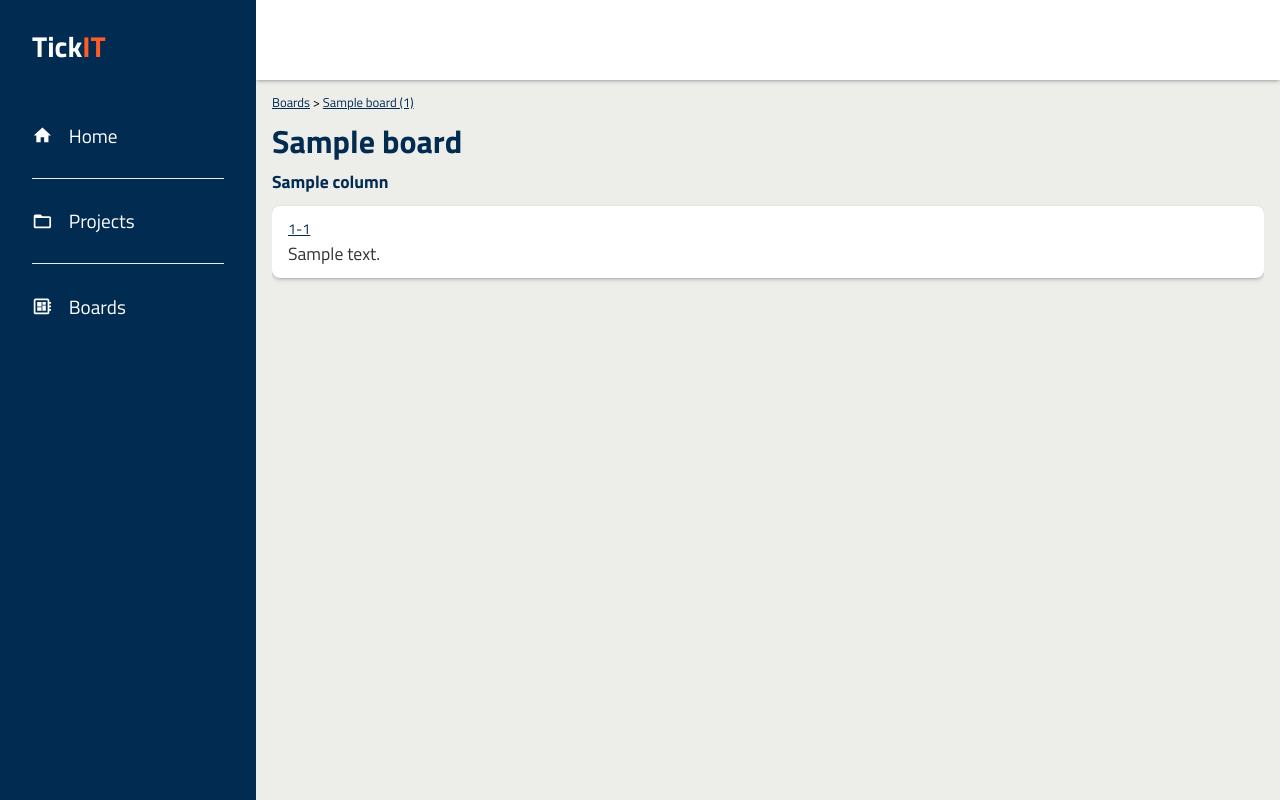
After one commit to Neatoro/tickit, a Node project: template src/rendering/views/board/board.hbs in a window 1280 px wide. The commit adds this page. Run offline with Node 20 templates, Linux system fonts and the light colour scheme; the template is opened without the code that fills it: most values are stand-ins (such as "Sample title", 1, 10 or a date in 2020).

Commit message:
Add basic kanban board

```diff
--- a/example/simple-project/two.yaml
+++ b/example/simple-project/two.yaml
@@ -36,7 +36,7 @@ tickettypes:
             target: Open
 
 boards:
-  - name: Kanban Board
+  - name: Project Board
     columns:
       - name: Open
         status:
--- a/src/rendering/partials/layout.hbs
+++ b/src/rendering/partials/layout.hbs
@@ -14,7 +14,9 @@
     {{> navigation }}
     <header class="app__header"></header>
     <main class="app__content">
-        {{> @partial-block }}
+        <div class="app__content__container">
+          {{> @partial-block }}
+        </div>
     </main>
 
     {{#if js}}
--- a/src/rendering/partials/navigation.hbs
+++ b/src/rendering/partials/navigation.hbs
@@ -19,7 +19,7 @@
       <svg class="icon">
         <use xlink:href="/icons/icons.svg#icon-developer_board" />
       </svg>
-      <a href='/project'>Boards</a>
+      <a href='/board'>Boards</a>
     </li>
   </ul>
 </nav>
--- /dev/null
+++ b/src/rendering/public/css/components/kanban.css
@@ -0,0 +1,29 @@
+.kanban {
+  display: grid;
+  grid-template-columns: repeat(auto-fit, minmax(250px, 1fr));
+  gap: 16px;
+}
+
+.kanban__column {
+  min-height: 200px;
+  overflow-y: auto;
+}
+
+.kanban__column__title {
+  font-size: 1.1rem;
+  font-weight: 700;
+
+  color: var(--primary-color);
+
+  margin-bottom: 16px;
+}
+
+.card__link {
+  display: inline-block;
+  margin-bottom: 8px;
+  font-size: 0.9rem;
+}
+
+.card__title {
+  font-size: 1.1rem;
+}
--- a/src/rendering/public/css/main.css
+++ b/src/rendering/public/css/main.css
@@ -6,6 +6,7 @@
 @import 'components/box.css';
 @import 'components/breadcumb.css';
 @import 'components/button.css';
+@import 'components/kanban.css';
 @import 'components/navigation.css';
 @import 'components/table-list.css';
 @import 'components/ticket-field.css';
@@ -49,10 +50,20 @@ body {
 .app__header {
   background-color: var(--box-background);
   box-shadow: var(--box-shadow);
+  z-index: 1;
 }
 
 .app__content {
   padding: 16px;
+  overflow-y: auto;
+  overflow-x: hidden;
+}
+
+@media (min-width: 1500px) {
+  .app__content__container {
+    width: 80%;
+    margin: 0 auto;
+  }
 }
 
 .app__title {
@@ -62,13 +73,6 @@ body {
   margin-bottom: 16px;
 
   color: var(--primary-color);
-}
-
-@media (min-width: 1500px) {
-  .app__content {
-    width: 80%;
-    margin: 0 auto;
-  }
 }
 
 .icon {
--- /dev/null
+++ b/src/rendering/views/board/board.hbs
@@ -0,0 +1,22 @@
+{{#> layout}}
+<p class='breadcumb'>
+  <a href='/board'>Boards</a> >
+  <a href='/board/{{project.id}}/{{board.name}}'>{{board.name}} ({{project.id}})</a>
+</p>
+<h1 class='app__title'>{{board.name}}</h1>
+  <div class="kanban">
+    {{#each board.columns}}
+    <div class="kanban__column">
+      <h2 class="kanban__column__title">{{name}}</h2>
+      {{#each tickets}}
+      <div class="card box">
+        <a href="/ticket/{{@root.project.id}}/{{id}}" class="card__link">{{@root.project.id}}-{{id}}</a>
+        <h3 class="card__title">{{summary}}</h3>
+      </div>
+      {{else}}
+      <p class="card card--empty box">Currently no Tickets</p>
+      {{/each}}
+    </div>
+    {{/each}}
+</div>
+{{/layout}}
--- a/src/rendering/views/board/index.hbs
+++ b/src/rendering/views/board/index.hbs
@@ -17,7 +17,7 @@
       {{#each boards}}
       <tr class='table-list__element'>
         <td><a
-            href='/board/{{name}}'
+            href='/board/{{../id}}/{{name}}'
           >{{name}}</a></td>
         <td>{{../name}}</td>
       </tr>
```
Also changed, not shown: src/rendering/controller/board.rendering.ts (+29 -1 lines).
